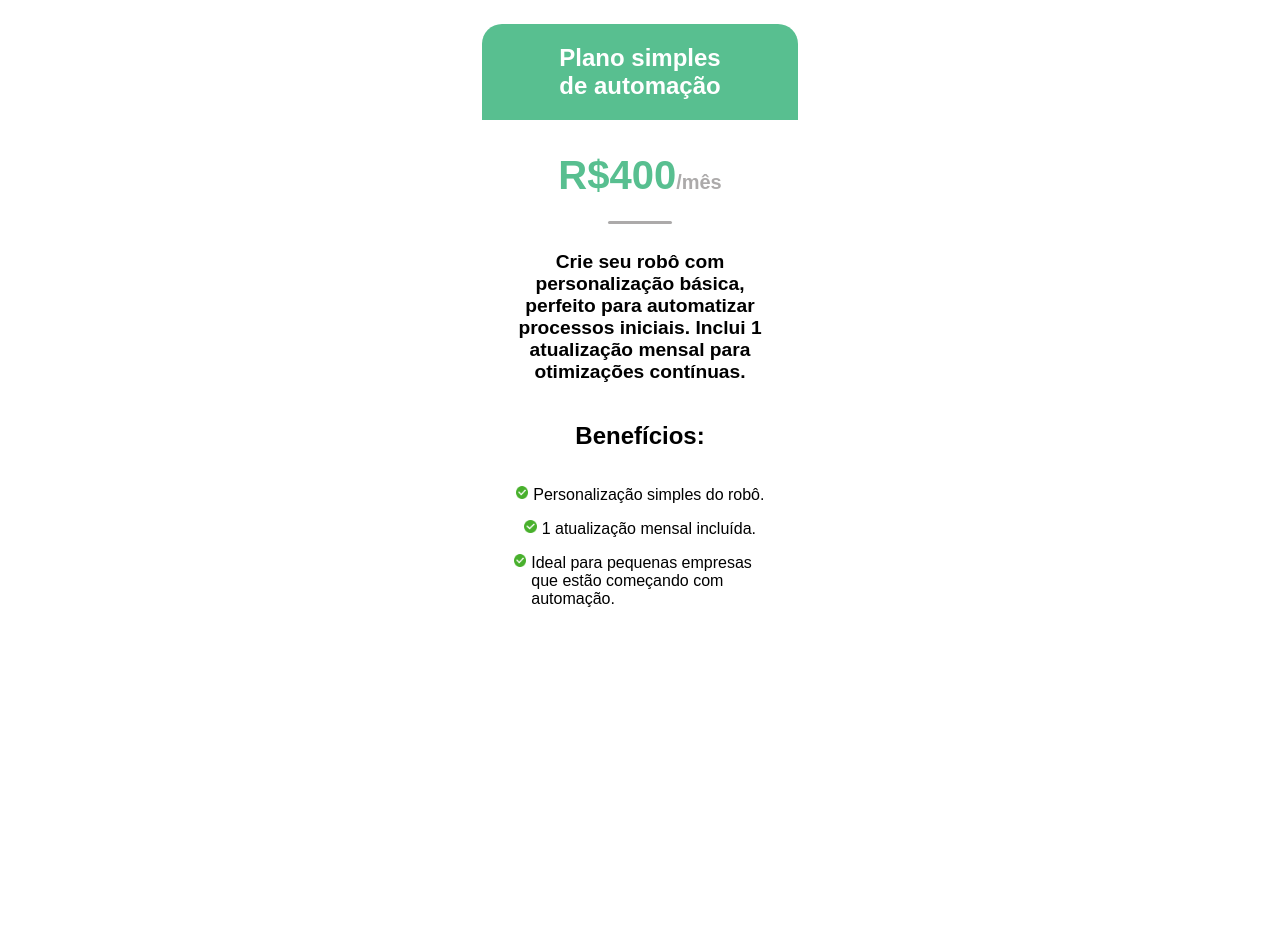
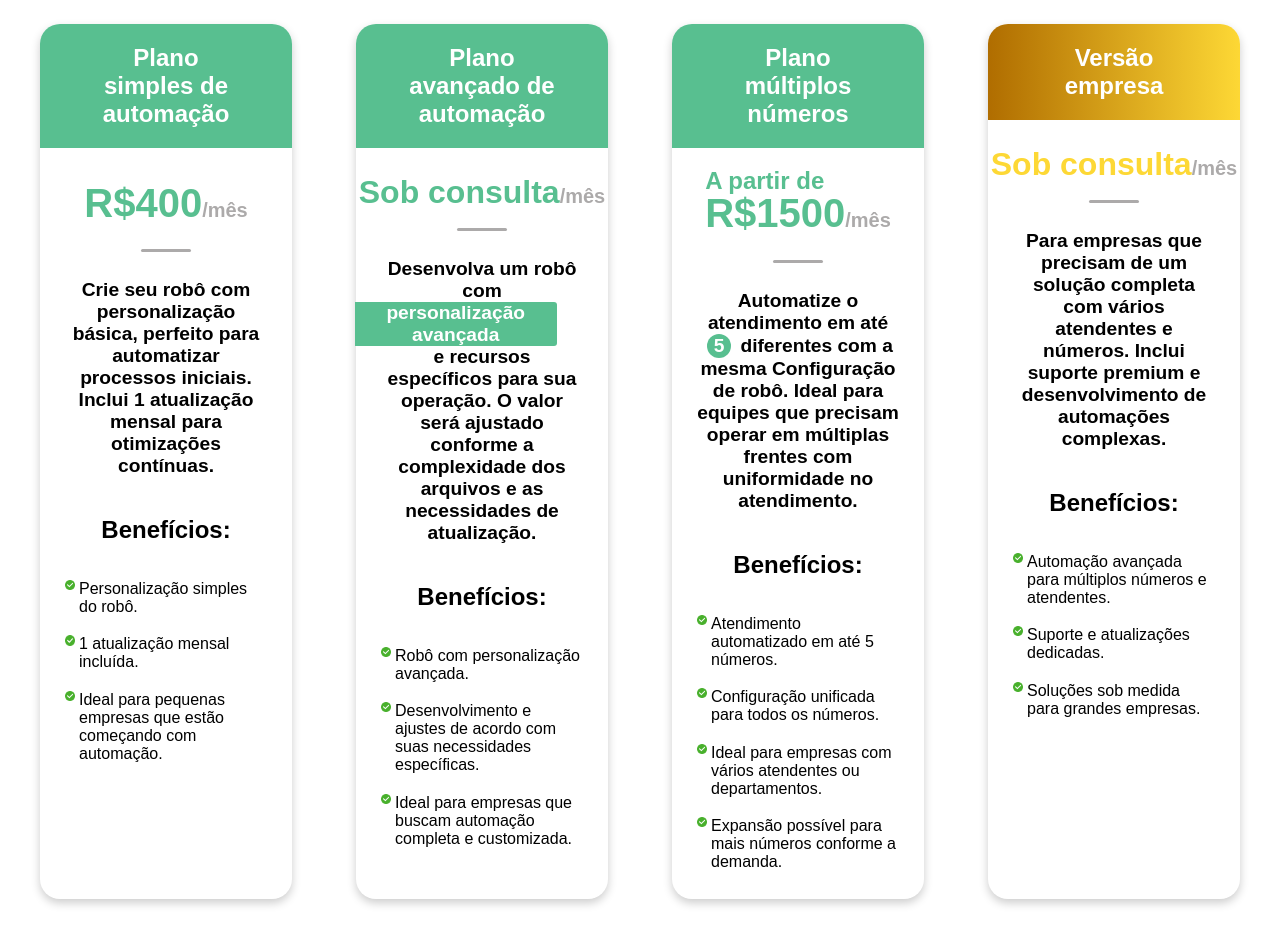
Before and after one commit to arthurm0317/site-effective-gain, a plain HTML site: page html/main.html in a window 1280 px wide. Shown: the part 4260-5204 px from the top of the page. Drawn offline with Linux system fonts and the light colour scheme.

Commit message:
cards criados

```diff
--- a/css/main.css
+++ b/css/main.css
@@ -329,13 +329,15 @@ body{
     margin-top: -35%;
 }
 .card{
-    height: 30%;
+    height: 35%;
     display: flex;
     flex-direction: column;
     align-items: center;
-    width: 25%;
+    width: 20%;
+    border-radius: 20px;
+    box-shadow: 0px 4px 10px rgba(0, 0, 0, 0.2);
 }
-.title_card{
+.title_card, .title_card_mult, .title_card_emp{
     background-color: #58BF90;
     color: white;
     border-top-left-radius: 20px;
@@ -364,11 +366,11 @@ body{
     background-color: #acaaaa;
     margin-top: -10px;
 }
-.text_card{
+.text_card, .text_card_mult{
     width: 80%;
     text-align: center;
 }
-.text_card p{
+.text_card p, .text_card_mult p{
     font-size: 1.2em;
     font-weight: 700;
 }
@@ -394,3 +396,68 @@ body{
    align-items: flex-start;
     font-size: 1em;
 }
+.title_card_avnc{
+    background-color: #58BF90;
+    color: white;
+    border-top-left-radius: 20px;
+    border-top-right-radius: 20px;
+    display: flex;
+    flex-direction: column;
+    align-items: center;
+    text-align: center;
+}
+.title_card_avnc h1, .title_card_mult h1{
+    width: 70%;
+}
+.preco_card_sob_consulta h1{
+    color: #58BF90;
+    font-size: 2em;
+}
+.preco_card_sob_consulta span{
+    font-size: 20px;
+    color: #acaaaa;
+}
+.text_card span{
+    display: flex;
+    background-color: #58BF90;
+    margin-left: -13%;
+    color: white;
+    width: 100% ;
+    border-top-right-radius: 3px;
+    border-bottom-right-radius: 3px;
+}
+.preco_card h2{
+    color: #58BF90;
+    margin-bottom: -20%;
+}
+.title_card_mult, .title_card_emp{
+    width: 100%;
+}
+.text_card_mult span{
+    background-color: #58BF90;
+    color: #FFFFFF;
+    font-weight: bold;
+    width: 24px;
+    height: 24px;
+    border-radius: 50%;
+    display: inline-flex;
+    align-items: center;
+    justify-content: center;
+    font-size: 1em;
+    line-height: 1;
+    margin-left: 4px;
+    margin-right: 4px;
+}
+.title_card_emp{
+    background: linear-gradient(to right, #b06d00, #fdd835);
+    color: #FFFFFF;
+    font-weight: bold;
+    border-radius: 20px 20px 0 0;
+    text-align: center;
+}
+.title_card_emp h1{
+    width: 50%;
+}
+#empresa_preco h1{
+    color: #fdd835;
+}
--- a/html/main.html
+++ b/html/main.html
@@ -187,6 +187,92 @@
                 </div>
             </div>
         </div>
+        <div class="card">
+            <div class="title_card_avnc">
+                <h1>Plano avançado de automação </h1>
+            </div>
+            <div class="preco_card_sob_consulta">
+                <h1>Sob consulta<span>/mês</span></h1>
+            </div>
+            <hr>
+            <div class="text_card">
+                <p>Desenvolva um robô com <span>personalização avançada</span> e recursos específicos para sua operação. O valor será ajustado conforme a complexidade dos arquivos e as necessidades de atualização.</p>
+            </div>
+            <div class="beneficios_card">
+                <h1>Benefícios:</h1>
+                <div class="check_and_text_card">
+
+                    <p><img src="../midia/circle.png" alt=""> Robô com personalização avançada.</p>
+                </div>
+                <div class="check_and_text_card">
+
+                    <p> <img src="../midia/circle.png" alt=""> Desenvolvimento e ajustes de acordo com suas necessidades específicas.</p>
+                </div>
+                <div class="check_and_text_card">
+
+                    <p><img src="../midia/circle.png" alt=""> Ideal para empresas que buscam automação completa e customizada.</p>
+                </div>
+            </div>
+        </div>
+        <div class="card">
+            <div class="title_card_mult">
+                <h1>Plano múltiplos números</h1>
+            </div>
+            <div class="preco_card">
+                <h2>A partir de</h2>
+                <h1>R$1500<span>/mês</span></h1>
+            </div>
+            <hr>
+            <div class="text_card_mult">
+                <p>Automatize o atendimento em até <span>5</span> diferentes com a mesma Configuração de robô. Ideal para equipes que precisam operar em múltiplas frentes com uniformidade no atendimento.</p>
+            </div>
+            <div class="beneficios_card">
+                <h1>Benefícios:</h1>
+                <div class="check_and_text_card">
+
+                    <p><img src="../midia/circle.png" alt=""> Atendimento automatizado em até 5 números.</p>
+                </div>
+                <div class="check_and_text_card">
+
+                    <p> <img src="../midia/circle.png" alt=""> Configuração unificada para todos os números.</p>
+                </div>
+                <div class="check_and_text_card">
+
+                    <p><img src="../midia/circle.png" alt=""> Ideal para empresas com vários atendentes ou departamentos.</p>
+                </div>
+                <div class="check_and_text_card">
+
+                    <p><img src="../midia/circle.png" alt=""> Expansão possível para mais números conforme a demanda.</p>
+                </div>
+            </div>
+        </div>
+        <div class="card">
+            <div class="title_card_emp">
+                <h1>Versão empresa </h1>
+            </div>
+            <div id="empresa_preco" class="preco_card_sob_consulta">
+                <h1>Sob consulta<span>/mês</span></h1>
+            </div>
+            <hr>
+            <div class="text_card">
+            <p>Para empresas que precisam de um solução completa com vários atendentes e números. Inclui suporte premium e desenvolvimento de automações complexas.</p>
+            </div>
+            <div class="beneficios_card">
+                <h1>Benefícios:</h1>
+                <div class="check_and_text_card">
+
+                    <p><img src="../midia/circle.png" alt=""> Automação avançada para múltiplos números e atendentes.</p>
+                </div>
+                <div class="check_and_text_card">
+
+                    <p> <img src="../midia/circle.png" alt=""> Suporte e atualizações dedicadas.</p>
+                </div>
+                <div class="check_and_text_card">
+
+                    <p><img src="../midia/circle.png" alt=""> Soluções sob medida para grandes empresas.</p>
+                </div>
+            </div>
+        </div>
     </section>
 
 </body>
```
Also changed, not shown: html/teste.html (+1 -1 lines).
